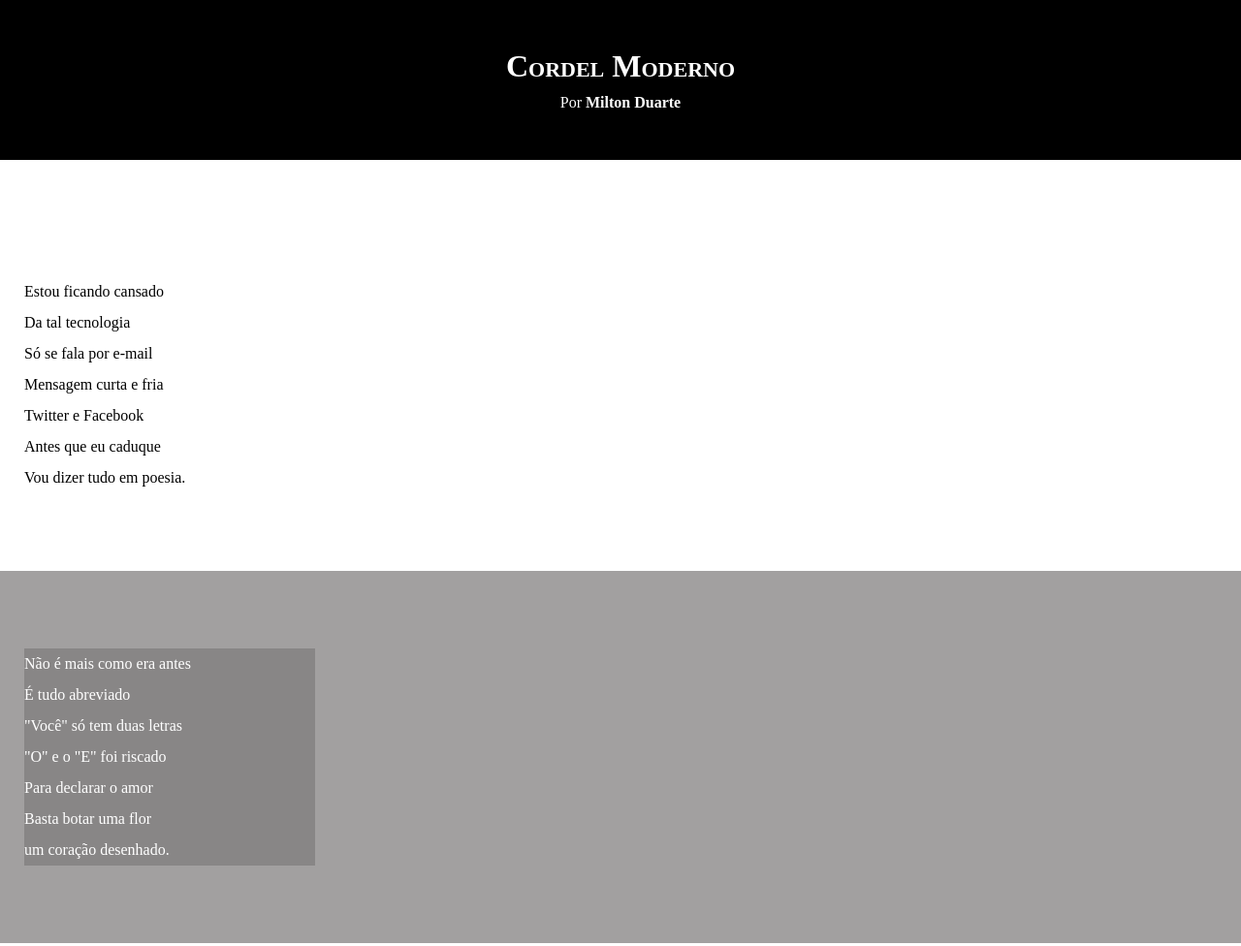
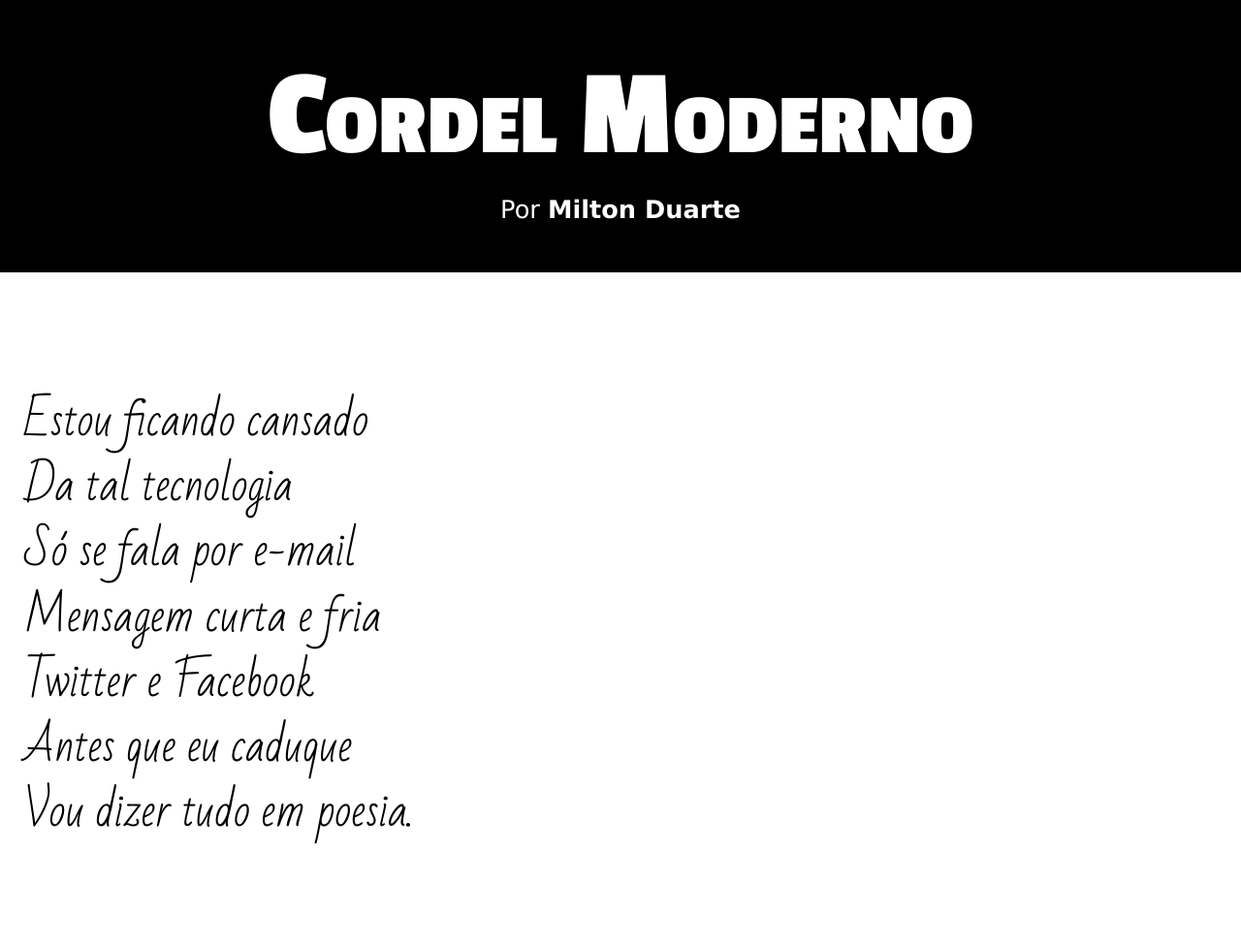
Before and after one commit to camieba/projeto-cordel, a plain HTML site: page index.html in a window 1280 px wide. Shown: the top 976 px of the page at 97% size. Drawn offline with Linux system fonts and the light colour scheme.

Commit message:
adição ids e ajustes css

```diff
--- a/index.html
+++ b/index.html
@@ -24,7 +24,7 @@
             Vou dizer tudo em poesia.
     </p></section>
 
-    <section class="imagem">
+    <section class="imagem" id="img1">
     <p>
         Não é mais como era antes <br>
         É tudo abreviado <br>
@@ -56,7 +56,7 @@
         Decifre esse rabisco. <br>
     </p></section>
 
-    <section class="imagem">
+    <section class="imagem" id="img2">
 
             <p>
                 Tenho saudade das cartas <br>
--- a/style.css
+++ b/style.css
@@ -1,10 +1,22 @@
 @charset "UTF-8";
+
+@import url('https://fonts.googleapis.com/css2?family=Bad+Script&family=Passion+One:wght@400;700&display=swap');
+
 
 * {margin: 0px;
     padding: 0px;
+
 }
 
+
+:root { --fonte01: Verdana, Geneva, Tahoma, sans-serif;
+        --fonte02: 'Passion One', cursive;
+        --fonte03: 'Bad Script', cursive;
+}
+
+
 html, body {min-height: 100%;
+
 
 }
 
@@ -18,11 +30,16 @@ header {background-color: black;
 
 header > h1 {padding-top: 50px;
             font-variant: small-caps;
+            font-family: var(--fonte02);
+            font-size: 10vw;
+
+
 }
 
 header > p {padding-bottom: 50px;
             padding-top: 10px;
-
+            font-family: var(--fonte01);
+            font-size: 2vw;
  }
 
 a {text-decoration: none;
@@ -37,7 +54,9 @@ a:hover {text-decoration: underline;
 section {padding-top: 10vh;
         padding-bottom: 10vh;
         padding-left: 25px;
-        line-height: 32px;
+        line-height: 1.5em;
+        font-family: var(--fonte03);
+        font-size: 3.5vw;
 
 }
 
@@ -46,20 +65,36 @@ section.branco {background-color: white;
 }
 
 section.imagem {background-color: rgb(162, 160, 160);
+                box-shadow: inset 6px 6px 13px 0px rgba(0, 0, 0, 0.613);
+                background-size: cover;
+                background-attachment: fixed;
+}
+
+section.imagem > p {background-color: rgba(0, 0, 0, 0.334);
+                    color: white;
+                    display: inline-block;
+                    padding: 5px;
+                    text-shadow: 1px 1px 0px black;
+                    border-radius: 0px 5px 0px 5px;
 
 
 }
 
-section.imagem > p {background-color: rgba(0, 0, 0, 0.159);
-                    color: white;
-                    width: 300px;
+section > p {padding-bottom: 1.5em;
+
+}
+
+section#img1 {background-image: url('imagens/background001.jpg');
+            background-position: right center;
 
 
 }
 
+section#img2 {background-image: url('imagens/background002.jpg');
+            background-position: center center;
 
 
-
+}
 
 footer {background-color: black;
         color: white;
@@ -67,6 +102,8 @@ footer {background-color: black;
         padding: 5px;
         text-align: center;
         margin-top: 20px;
+        font-family: var(--fonte01);
+        font-size: 14px;
 
 
 }
```
